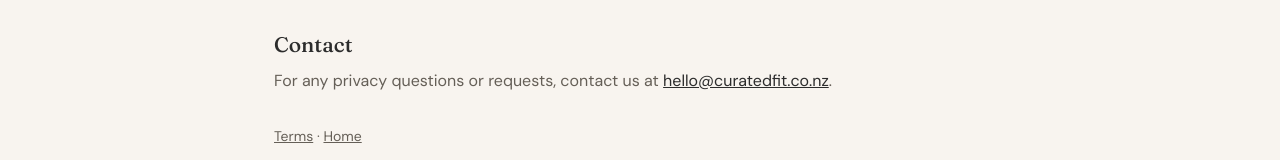
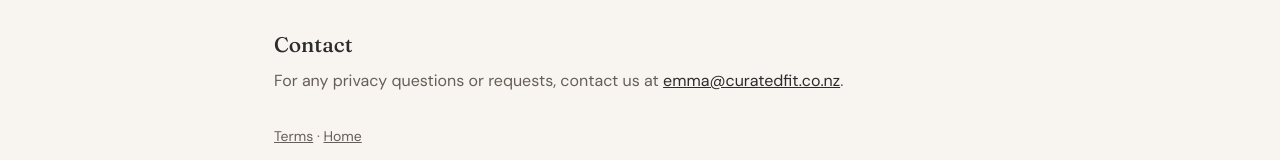
Before and after one commit to EmPerry1972/curated-fit-holding-page, a Next.js app: page /privacy in a window 1280 px wide. Shown: the part 1096-1256 px from the top of the page. Built offline with nearby package versions, Linux system fonts and the light colour scheme.

Commit message:
Update contact email from hello to emma

```diff
--- a/app/privacy/page.tsx
+++ b/app/privacy/page.tsx
@@ -67,7 +67,7 @@ export default function PrivacyPage() {
         <h2 style={h2}>Contact</h2>
         <p style={body}>
           For any privacy questions or requests, contact us at{" "}
-          <a href="mailto:hello@curatedfit.co.nz" style={{ textDecoration: "underline", color: "var(--ink)" }}>hello@curatedfit.co.nz</a>.
+          <a href="mailto:emma@curatedfit.co.nz" style={{ textDecoration: "underline", color: "var(--ink)" }}>emma@curatedfit.co.nz</a>.
         </p>
 
         <p style={{ ...body, marginTop: 30, fontSize: 14 }}>
@@ -81,7 +81,7 @@ export default function PrivacyPage() {
           <span style={{ display: "flex", gap: 20 }}>
             <Link href="/privacy">Privacy Policy</Link>
             <Link href="/terms">Terms</Link>
-            <a href="mailto:hello@curatedfit.co.nz">Contact</a>
+            <a href="mailto:emma@curatedfit.co.nz">Contact</a>
           </span>
         </div>
       </footer>
```
